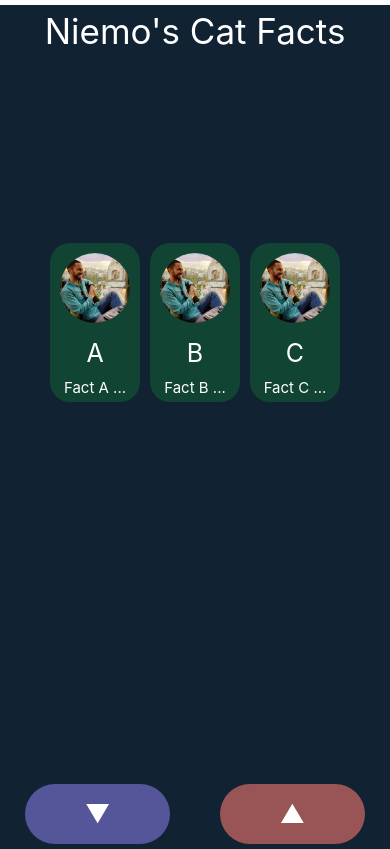
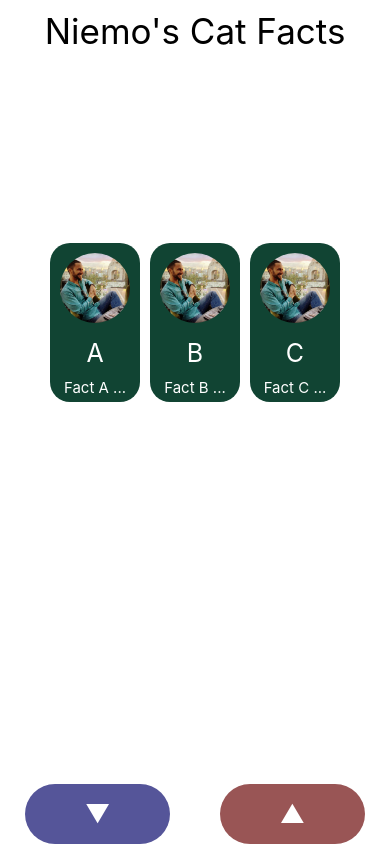
Before and after one commit to niembro64/react-native-tester, a React Native app: screen / in a window 390 px wide. Built offline with nearby package versions, Linux system fonts and the light colour scheme.

Commit message:
to white

```diff
--- a/App.js
+++ b/App.js
@@ -44,7 +44,7 @@ const App = () => {
   };
 
   const onClickNiemo = (k) => {
-    Alert.prompt(niemos[k].name, "New Title:", [
+    Alert.prompt(niemos[k].name, niemos[k].fact + "\n" + "\n" + "New Title:", [
       { text: "✖", onPress: () => {} },
       {
         text: "✔",
@@ -62,9 +62,7 @@ const App = () => {
 
   return (
     <SafeAreaView style={styles.container}>
-      <Text style={[styles.title, styles.textBig, styles.textWhite]}>
-        Niemo's Cat Facts
-      </Text>
+      <Text style={[styles.title, styles.textBig]}>Niemo's Cat Facts</Text>
       <View style={styles.niemoContainer}>
         {niemos.map((n, k) => {
           return (
@@ -134,7 +132,8 @@ const styles = StyleSheet.create({
   container: {
     // flex: 1,
     height: "100%",
-    backgroundColor: "#123",
+    backgroundColor: "#fff",
+    // backgroundColor: "#123",
     display: "flex",
     justifyContent: "space-between",
     alignItems: "center",
```
